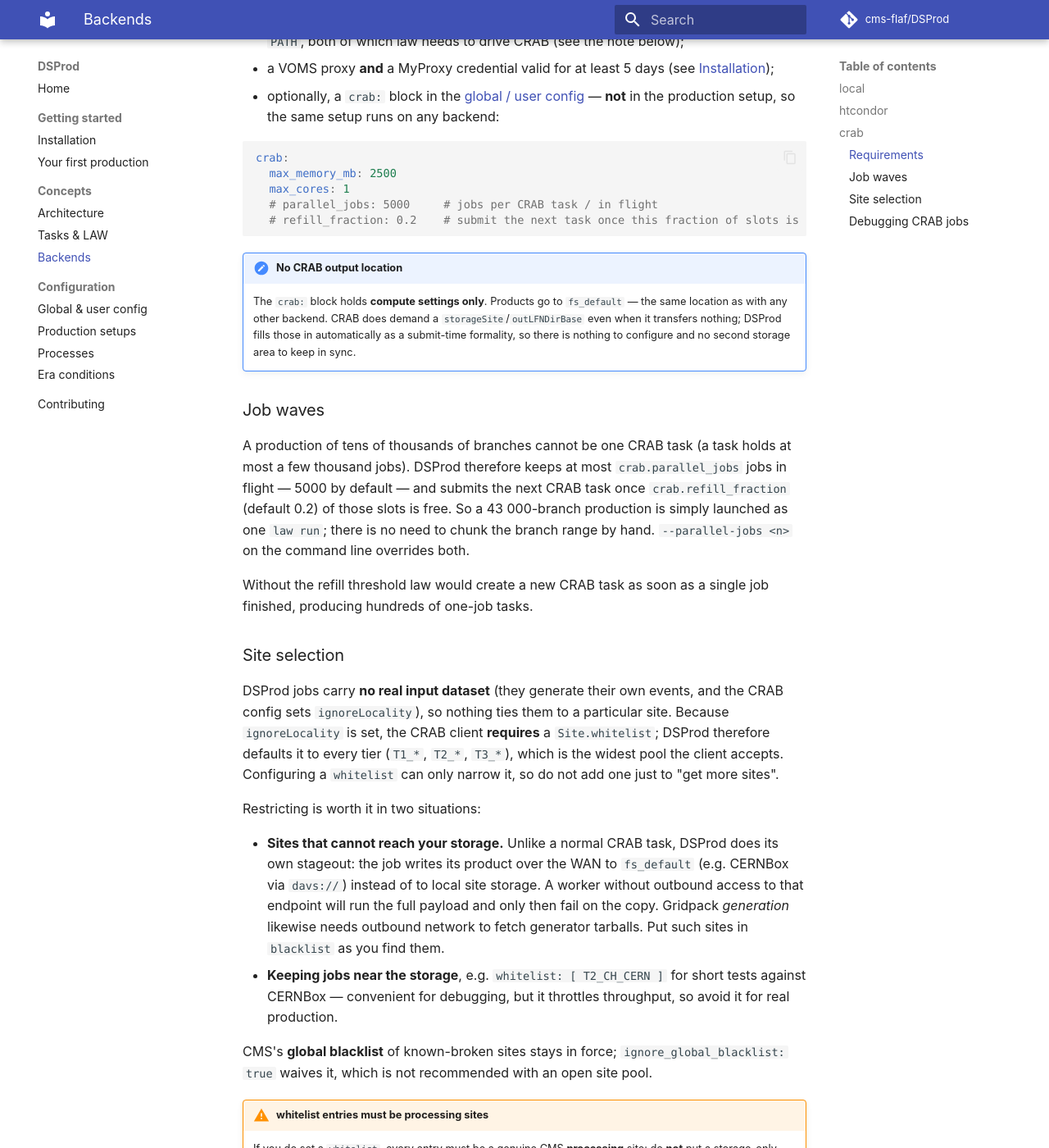
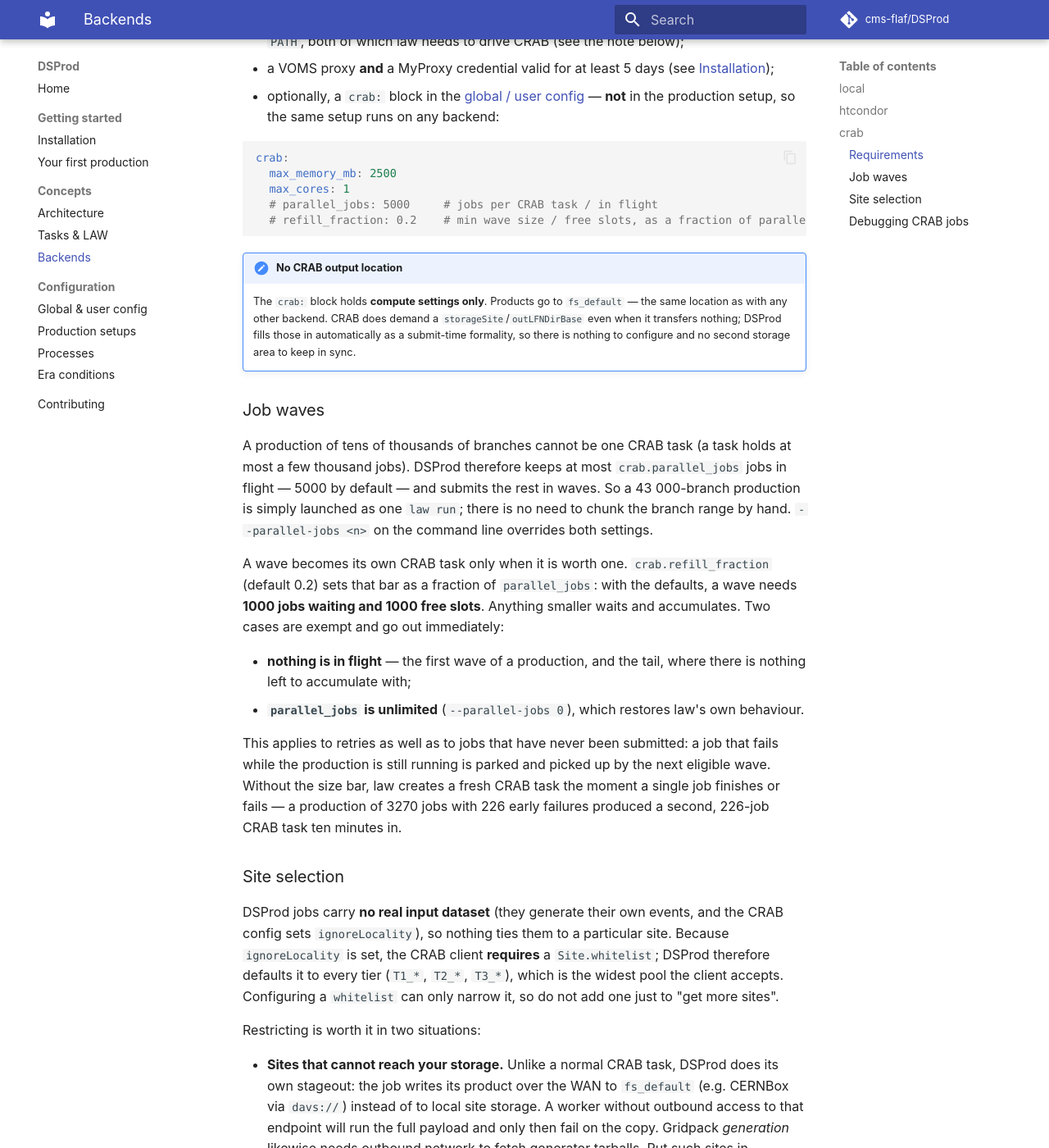
Before and after one commit to cms-flaf/DSProd, an MkDocs documentation site: the page built from docs/concepts/backends.md, in a window 1280 px wide and 1400 px high, scrolled down 1504 px. Shown: the whole window at 82% size. Built offline with MkDocs 1.6.1 and Material for MkDocs 9.7.7, drawn with Linux system fonts in a browser that asks for light colours; comment, search, counter and statistics services are not loaded.

Commit message:
aggregate CRAB retries into waves instead of resubmitting them immediately

````diff
--- a/docs/concepts/backends.md
+++ b/docs/concepts/backends.md
@@ -60,7 +60,7 @@ crab:
   max_memory_mb: 2500
   max_cores: 1
   # parallel_jobs: 5000     # jobs per CRAB task / in flight
-  # refill_fraction: 0.2    # submit the next task once this fraction of slots is free
+  # refill_fraction: 0.2    # min wave size / free slots, as a fraction of parallel_jobs
 ```
 
 !!! note "No CRAB output location"
@@ -73,12 +73,23 @@ crab:
 
 A production of tens of thousands of branches cannot be one CRAB task (a task holds at most a few
 thousand jobs). DSProd therefore keeps at most `crab.parallel_jobs` jobs in flight — 5000 by
-default — and submits the next CRAB task once `crab.refill_fraction` (default 0.2) of those slots
-is free. So a 43 000-branch production is simply launched as one `law run`; there is no need to
-chunk the branch range by hand. `--parallel-jobs <n>` on the command line overrides both.
+default — and submits the rest in waves. So a 43 000-branch production is simply launched as one
+`law run`; there is no need to chunk the branch range by hand. `--parallel-jobs <n>` on the command
+line overrides both settings.
 
-Without the refill threshold law would create a new CRAB task as soon as a single job finished,
-producing hundreds of one-job tasks.
+A wave becomes its own CRAB task only when it is worth one. `crab.refill_fraction` (default 0.2)
+sets that bar as a fraction of `parallel_jobs`: with the defaults, a wave needs **1000 jobs waiting
+and 1000 free slots**. Anything smaller waits and accumulates. Two cases are exempt and go out
+immediately:
+
+- **nothing is in flight** — the first wave of a production, and the tail, where there is nothing
+  left to accumulate with;
+- **`parallel_jobs` is unlimited** (`--parallel-jobs 0`), which restores law's own behaviour.
+
+This applies to retries as well as to jobs that have never been submitted: a job that fails while
+the production is still running is parked and picked up by the next eligible wave. Without the
+size bar, law creates a fresh CRAB task the moment a single job finishes or fails — a production
+of 3270 jobs with 226 early failures produced a second, 226-job CRAB task ten minutes in.
 
 ### Site selection
 
````
Also changed, not shown: docs/configuration/settings.md (+1 -1 lines), 2 other files.
